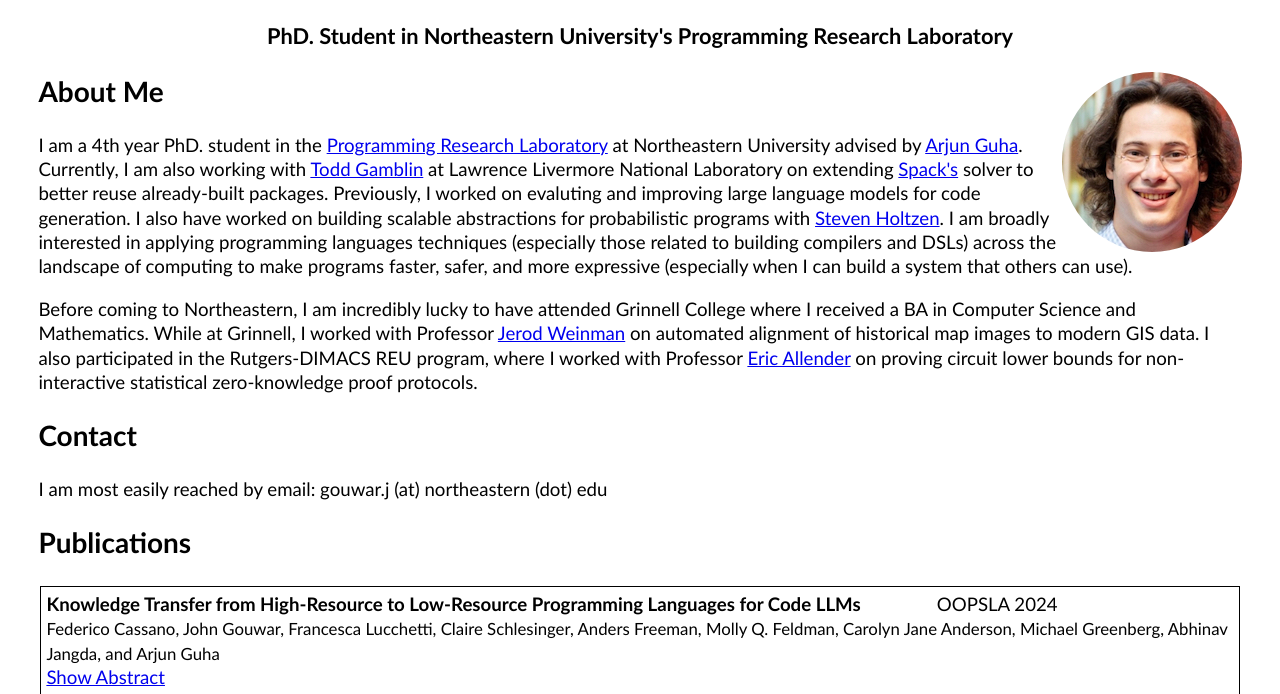
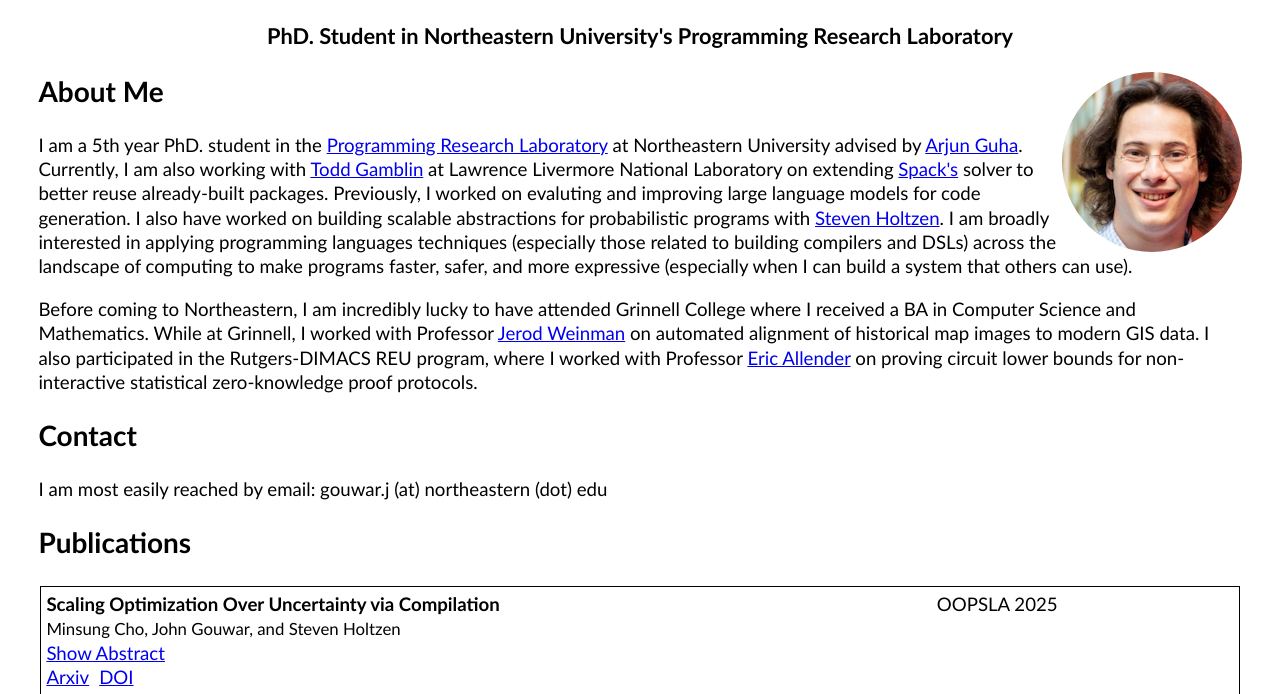
Before and after one commit to JohnGouwar/johngouwar.github.io, a plain HTML site: page index.html in a window 1280 px wide. Shown: the part 77-771 px from the top of the page. Drawn offline with Linux system fonts and the light colour scheme.

Commit message:
Add pineappl, bump year

```diff
--- a/index.html
+++ b/index.html
@@ -1,5 +1,5 @@
 <!DOCTYPE html><html><head><meta http-equiv="Content-Type" content="text/html; charset=utf-8"><meta http-equiv="Content-Style-Type" content="text/css"><meta name="author" content="John Gouwar"><meta name="keywords" content="John Gouwar, John Gouwar Northeastern, John Gouwar programming languages"><meta name="viewport" content="width=device-width, initial-scale=1.0"><meta name="google-site-verification" content="66xKixQeaq-GlVXwcsnLOgJf1i2B6N4SpIh7qgnsxuQ"><meta name="description" content="The personal website for John Gouwar, a PhD. student in the Northeastern Programming research laborartory. Publications and contact info."><link href="assets/style.css" rel="stylesheet"><script src="assets/utils.js"></script><title>John Gouwar | Northeastern PRL</title></head><body><h1 class="page-title">John Gouwar</h1><h3 class="person-title">PhD. Student in Northeastern University's Programming Research Laboratory</h3><img src="../assets/headshot.png" alt="Photo of John Gouwar" class="prof-pic"><div class="about"><h2>About Me</h2>
-<p>I am a 4th year PhD. student in the <a href="https://prl.khoury.northeastern.edu/">Programming Research Laboratory</a>
+<p>I am a 5th year PhD. student in the <a href="https://prl.khoury.northeastern.edu/">Programming Research Laboratory</a>
 at Northeastern University advised by <a href="https://ccs.neu.edu/~arjunguha/main/home/">Arjun Guha</a>. Currently, I am
 also working with <a href="https://people.llnl.gov/gamblin2">Todd Gamblin</a> at Lawrence Livermore National
 Laboratory on extending <a href="https://spack.readthedocs.io/en/latest/">Spack's</a> solver to better reuse
@@ -9,7 +9,7 @@ abstractions for probabilistic programs with <a href="https://www.khoury.northea
 broadly interested in applying programming languages techniques (especially
 those related to building compilers and DSLs) across the landscape of computing
 to make programs faster, safer, and more expressive (especially when I can build
-a system that others can use). </p>
+a system that others can use).</p>
 <p>Before coming to Northeastern, I am incredibly lucky to have attended Grinnell
 College where I received a BA in Computer Science and Mathematics. While at
 Grinnell, I worked with Professor <a href="https://weinman.cs.grinnell.edu/">Jerod Weinman</a> on automated
@@ -19,7 +19,25 @@ Allender</a> on proving circuit lower bounds for non-interactive
 statistical zero-knowledge proof protocols.</p>
 <h2>Contact</h2>
 <p>I am most easily reached by email: gouwar.j (at) northeastern (dot) edu</p>
-</div><div class="publications"><h2>Publications</h2><table><thead></thead><tbody><tr><td><span class="paper-title">Knowledge Transfer from High-Resource to Low-Resource Programming Languages  for Code LLMs
+</div><div class="publications"><h2>Publications</h2><table><thead></thead><tbody><tr><td><span class="paper-title">Scaling Optimization Over Uncertainty via Compilation
+</span><span class="venue">OOPSLA 2025</span><br/><span class="authors">Minsung Cho, John Gouwar, and Steven Holtzen</span><br/><a href="#" onclick="toggleHide('pineappl-abstr'); return false;">Show Abstract</a><br/><span class="abstract" id="pineappl-abstr"><p>Probabilistic inference is fundamentally hard, yet many tasks require
+optimization on top of inference, which is even harder. We present a new
+optimization-via-compilation strategy to scalably solve a certain class of such
+problems. In particular, we introduce a new intermediate representation (IR),
+binary decision diagrams weighted by a novel notion of branch-and-bound
+semiring, that enables a scalable branch-and-bound based optimization
+procedure. This IR automatically factorizes problems through program structure
+and prunes suboptimal values via a straightforward branch-and-bound style
+algorithm to find optima. Additionally, the IR is naturally amenable to staged
+compilation, allowing the programmer to query for optima mid-compilation to
+inform further executions of the program. We showcase the effectiveness and
+flexibility of the IR by implementing two performant languages that both compile
+to it: dappl and pineappl. dappl is a functional language that solves maximum
+expected utility problems with first-class support for rewards, decision making,
+and conditioning. pineappl is an imperative language that performs exact
+probabilistic inference with support for nested marginal maximum a posteriori
+(MMAP) optimization via staging.</p>
+</span><a href="https://arxiv.org/abs/2502.18728v1">Arxiv</a><a href="https://doi.org/10.1145/3720500">DOI</a></td></tr><tr><td><span class="paper-title">Knowledge Transfer from High-Resource to Low-Resource Programming Languages  for Code LLMs
 </span><span class="venue">OOPSLA 2024</span><br/><span class="authors">Federico Cassano, John Gouwar, Francesca Lucchetti, Claire Schlesinger, Anders Freeman, Molly Q. Feldman, Carolyn Jane Anderson, Michael Greenberg, Abhinav Jangda, and Arjun Guha</span><br/><a href="#" onclick="toggleHide('multipl-t-abstr'); return false;">Show Abstract</a><br/><span class="abstract" id="multipl-t-abstr"><p>Over the past few years, Large Language Models of Code (Code LLMs) have
 started to have a significant impact on programming practice. Code LLMs
 are also emerging as a building block for research in programming
```
Also changed, not shown: 2 other files.
